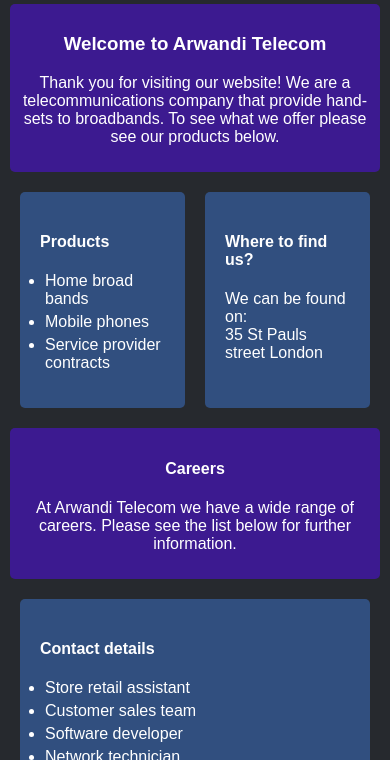
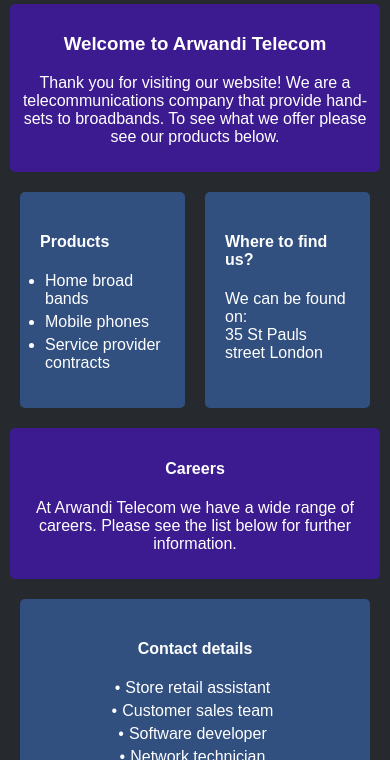
Before and after one commit to joshii04/arwandiTel, a plain HTML site: page index.html in a window 390 px wide. Shown: the part 84-844 px from the top of the page. Drawn offline with nearby package versions, Linux system fonts and the light colour scheme; a script that the page names is missing.

Commit message:
bullet points
updates

```diff
--- a/css/styles.css
+++ b/css/styles.css
@@ -129,9 +129,26 @@ footer {
         flex-direction: column;
     }
 
-    .careers-email, .careers-email{
+    .careers-email, .careers-list{
         flex-basis: 100%;
     }
+
+    .careers-list, .careers-email{
+        text-align: center;
+    }
+
+    .careers-list ul{
+        list-style: none;
+        padding-left: 0px;
+    }
+
+    .careers-list li::before{
+        content: "•";
+        margin-right: 5px;
+        margin-left: -5px;
+    }
+
+    .
 }
 /*
 .bubbles{
```
